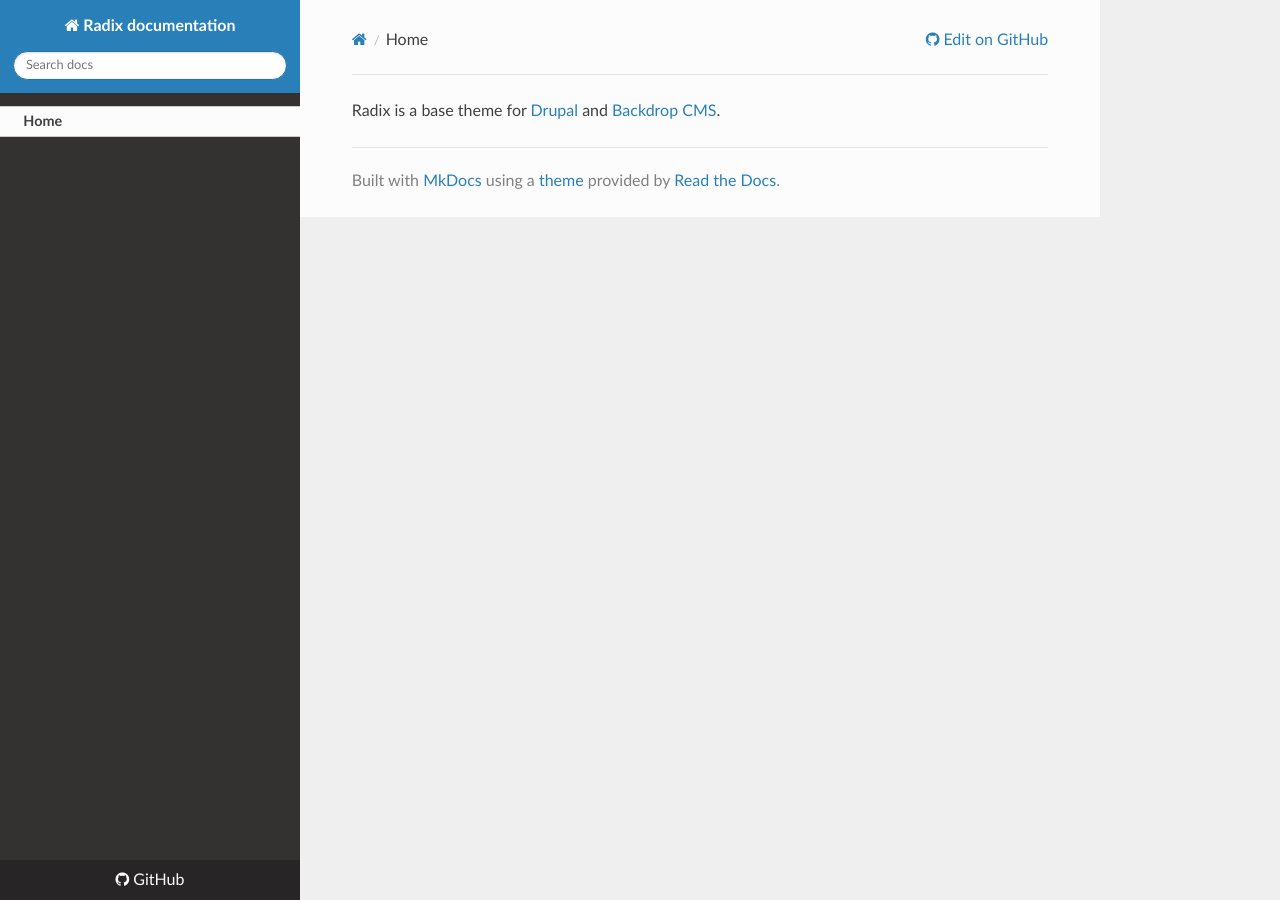
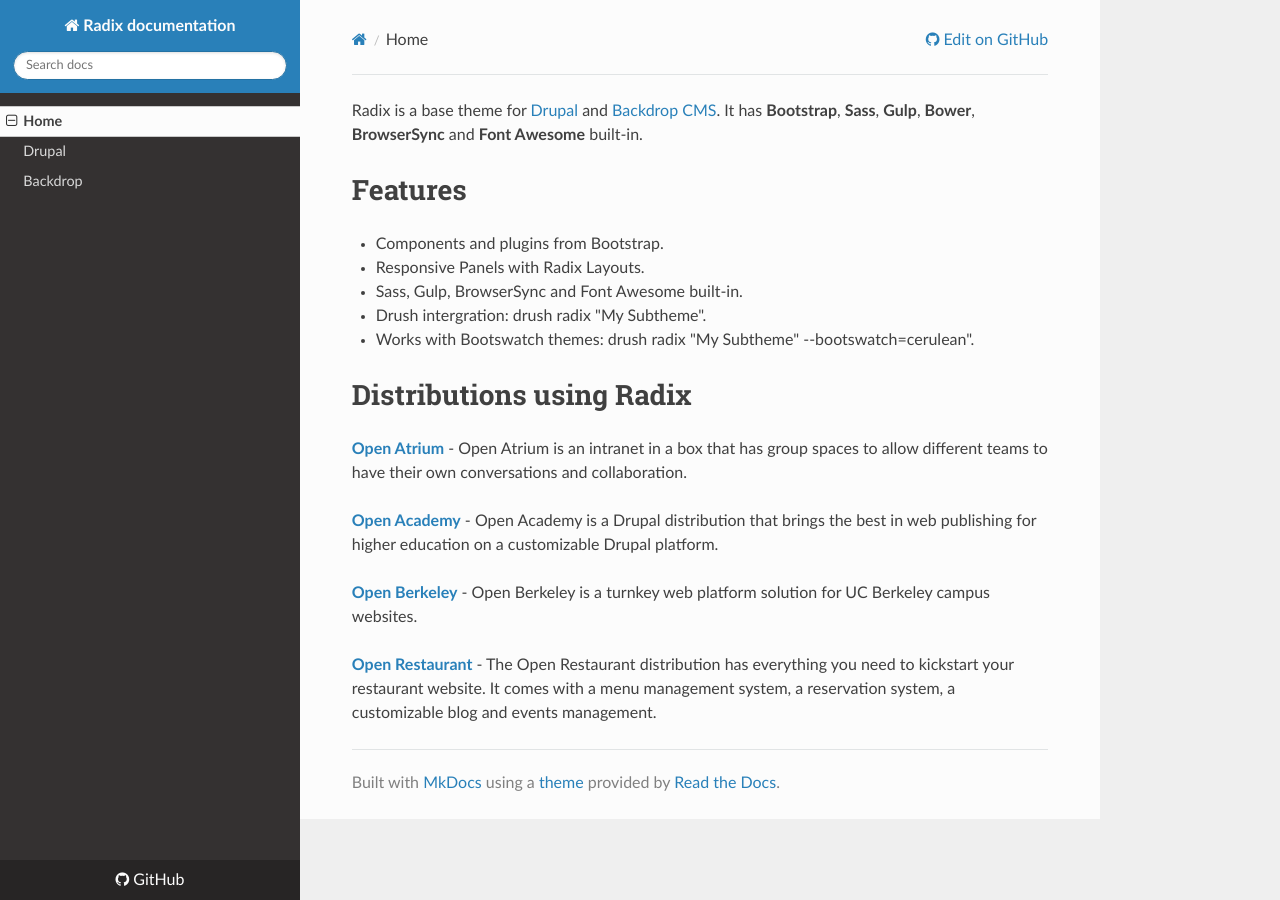
Before and after one commit to radixtheme/docs, an MkDocs documentation site: the page built from docs/index.md, in a window 1280 px wide. Built offline with MkDocs 1.6.1, drawn with Linux system fonts in a browser that asks for light colours; nearby versions of some CDN libraries; old or Windows-style settings are respelled for this version of MkDocs.

Commit message:
Add documentation for Drupal

```diff
--- a/docs/index.md
+++ b/docs/index.md
@@ -1 +1,24 @@
 Radix is a base theme for [Drupal](http://drupal.org) and [Backdrop CMS](http://backdropcms.org).
+It has **Bootstrap**, **Sass**, **Gulp**, **Bower**, **BrowserSync** and **Font Awesome** built-in.
+
+# Features
+
+* Components and plugins from Bootstrap.
+* Responsive Panels with Radix Layouts.
+* Sass, Gulp, BrowserSync and Font Awesome built-in.
+* Drush intergration: drush radix "My Subtheme".
+* Works with Bootswatch themes: drush radix "My Subtheme" --bootswatch=cerulean".
+
+# Distributions using Radix
+
+**[Open Atrium](http://openatrium.com)**
+- Open Atrium is an intranet in a box that has group spaces to allow different teams to have their own conversations and collaboration.
+
+**[Open Academy](http://drupal.org/project/openacademy)**
+- Open Academy is a Drupal distribution that brings the best in web publishing for higher education on a customizable Drupal platform.
+
+**[Open Berkeley](http://open.berkeley.edu)**
+- Open Berkeley is a turnkey web platform solution for UC Berkeley campus websites.
+
+**[Open Restaurant](http://open.restaurant)**
+- The Open Restaurant distribution has everything you need to kickstart your restaurant website. It comes with a menu management system, a reservation system, a customizable blog and events management.
--- a/mkdocs.yml
+++ b/mkdocs.yml
@@ -4,3 +4,5 @@ repo_url: https://github.com/radixtheme/docs
 include_search: true
 pages:
 - Home: index.md
+- Drupal: drupal.md
+- Backdrop: backdrop.md
```
